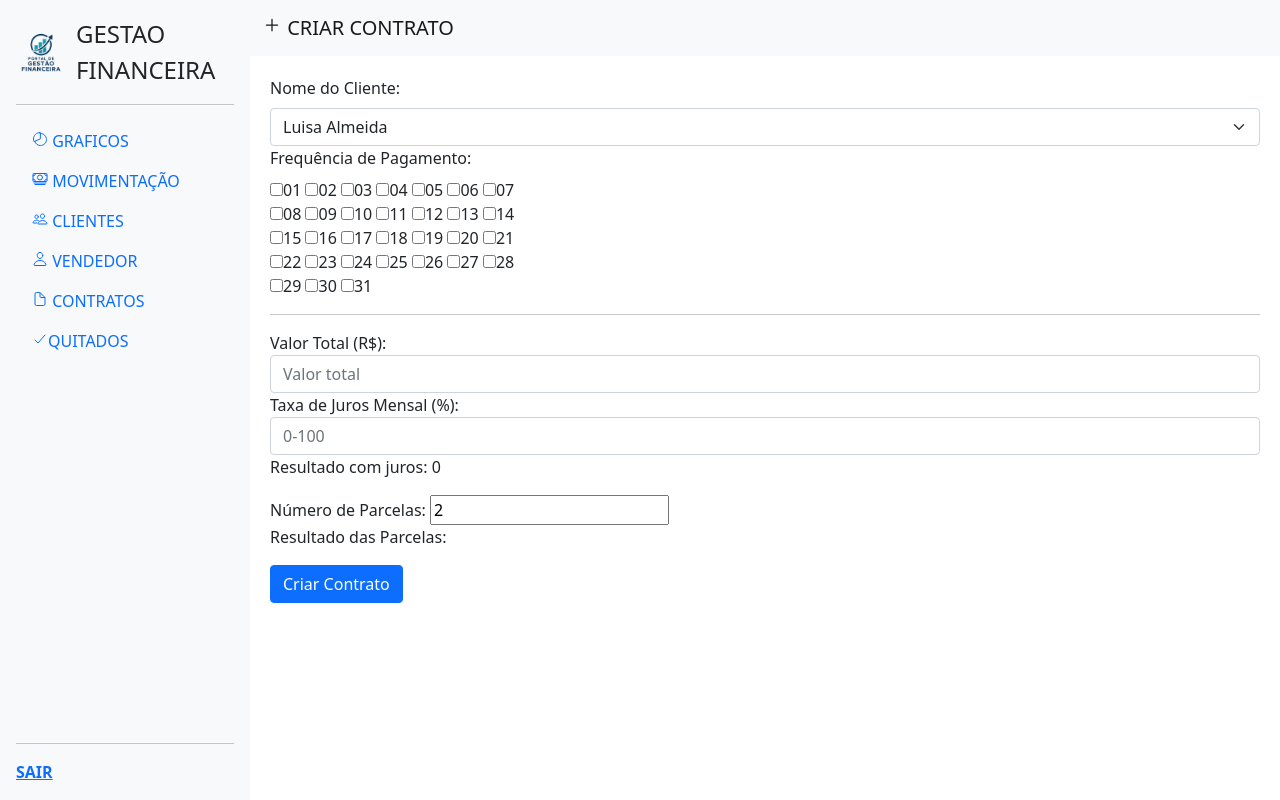
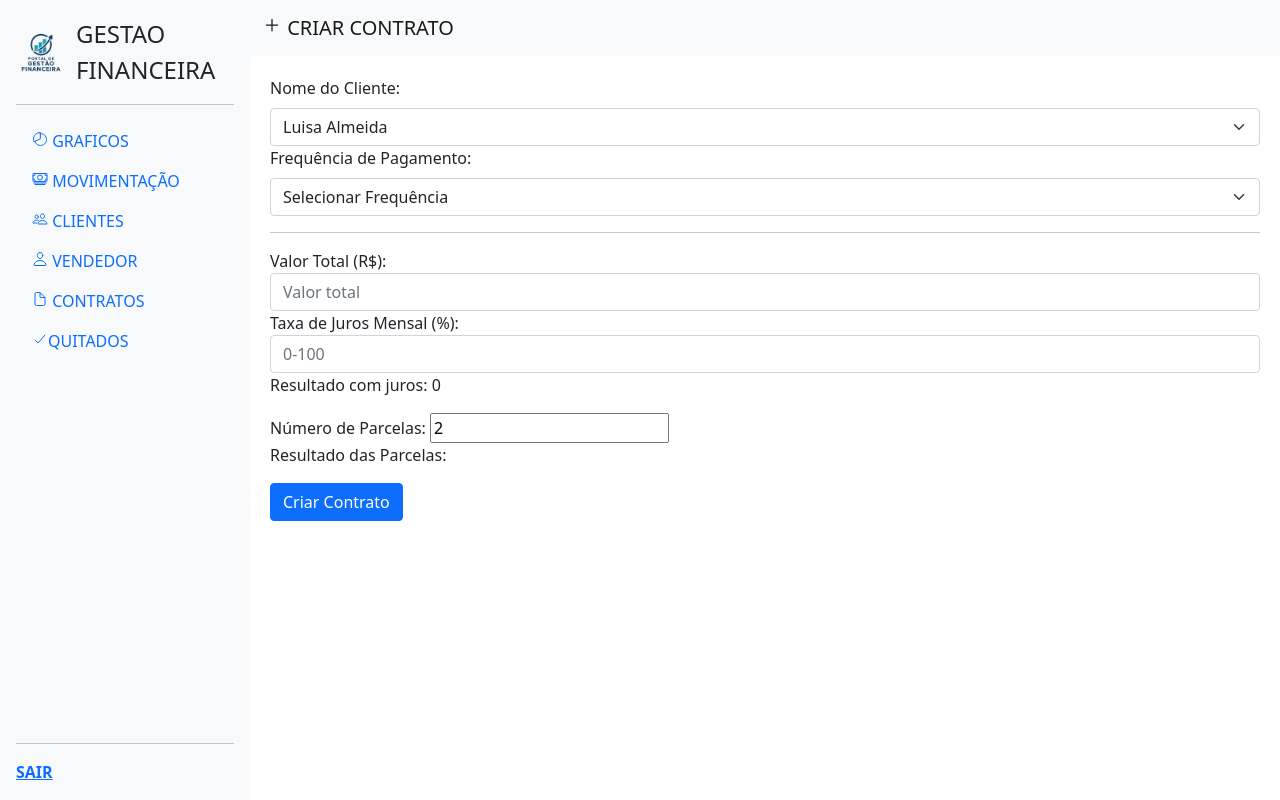
Before and after one commit to luanajulia/FinansManager, a Flask app: page /criarcontrato in a window 1280 px wide. Run offline with Flask 3, Linux system fonts and the light colour scheme; a user stored in the database is signed in; some libraries are stand-ins or nearby versions.

Commit message:
Sua mensagem descritiva aqui

```diff
--- a/FinansManager/movimentacao/forms.py
+++ b/FinansManager/movimentacao/forms.py
@@ -32,6 +32,7 @@ class FormCliente(FlaskForm):
     cpf = StringField("CPF", validators=[DataRequired()])
     telefone = StringField("Telefone:", validators=[DataRequired()])
     email = StringField("Email:", validators=[DataRequired()])
+    endereco = StringField("Endereço", validators=[DataRequired()])
     data_nascimento = StringField("Data Nascimento:", validators=[DataRequired()])
     botao_confirmacao = SubmitField("Cadastrar")
 
--- a/FinansManager/movimentacao/models.py
+++ b/FinansManager/movimentacao/models.py
@@ -26,6 +26,7 @@ class Cliente(database.Model):
     telefone = database.Column(database.String, nullable=False)
     email = database.Column(database.String, nullable=False)
     data_nascimento = database.Column(database.String, nullable=False)
+    endereco = database.Column(database.String, nullable=False)
     usuario_insert = database.Column(database.String, nullable=False)
 
 class Movimentacao(database.Model):
--- a/FinansManager/movimentacao/routes.py
+++ b/FinansManager/movimentacao/routes.py
@@ -67,6 +67,7 @@ def criarcliente():
                           cpf=form_criarcliente.cpf.data,
                           telefone=form_criarcliente.telefone.data,
                           email=form_criarcliente.email.data,
+                          endereco=form_criarcliente.endereco.data,
                           data_nascimento=form_criarcliente.data_nascimento.data,
                           usuario_insert=current_user.id,
                           id_vendedor=request.form.get("vendedor"))
@@ -84,7 +85,6 @@ def criarcontrato():
         valor=int(request.form.get("valorTotal"))
         juros=int(request.form.get("porcentagem"))
         frequencia=int(request.form.get("divisor"))
-        datas_selecionadas = request.form.getlist('data[]')
         contrato = Contrato(data=datetime.now().strftime('%d/%m/%Y %H:%M'),
                             valor=(((juros/100)*valor)+valor),
                             saldo=(((juros/100)*valor)+valor),
@@ -94,7 +94,7 @@ def criarcontrato():
                             ultimo_insert="Sem movimentação",
                             id_cliente=request.form.get("cliente"),
                             parcelas=str(int((((juros/100)*valor)+valor))/frequencia),
-                            pagamento=str(datas_selecionadas))
+                            pagamento=request.form.get("frequencia"))
         database.session.add(contrato)
         database.session.commit()
         cursor.execute("UPDATE CLIENTE SET saldo = saldo-'"+str((((juros/100)*valor)+valor))+"' WHERE id = '"+request.form.get("cliente")+"'")
--- a/FinansManager/movimentacao/templates/criarcliente.html
+++ b/FinansManager/movimentacao/templates/criarcliente.html
@@ -23,6 +23,9 @@
             {{ form.telefone.label(class="form-label") }}
             {{ form.telefone(class="form-control") }}
 
+            {{ form.endereco.label(class="form-label") }}
+            {{ form.endereco(class="form-control") }}
+
             {{ form.email.label(class="form-label") }}
             {{ form.email(class="form-control") }}
 
--- a/FinansManager/movimentacao/templates/criarcontrato.html
+++ b/FinansManager/movimentacao/templates/criarcontrato.html
@@ -22,37 +22,14 @@
                 {% endfor %}
               </select>
               <label for="frequencia" class="form-label">Frequência de Pagamento:</label><br>
-              <input type="checkbox" id="data" name="data[]"  value="01"/><label for="data">01</label>
-              <input type="checkbox" id="data" name="data[]"  value="02"/><label for="data">02</label>
-              <input type="checkbox" id="data" name="data[]"  value="03"/><label for="data">03</label>
-              <input type="checkbox" id="data" name="data[]"  value="04"/><label for="data">04</label>
-              <input type="checkbox" id="data" name="data[]"  value="05"/><label for="data">05</label>
-              <input type="checkbox" id="data" name="data[]"  value="06"/><label for="data">06</label>
-              <input type="checkbox" id="data" name="data[]"  value="07"/><label for="data">07</label><br>
-              <input type="checkbox" id="data" name="data[]"  value="08"/><label for="data">08</label>
-              <input type="checkbox" id="data" name="data[]"  value="09"/><label for="data">09</label>
-              <input type="checkbox" id="data" name="data[]"  value="10"/><label for="data">10</label>
-              <input type="checkbox" id="data" name="data[]"  value="11"/><label for="data">11</label>
-              <input type="checkbox" id="data" name="data[]"  value="12"/><label for="data">12</label>
-              <input type="checkbox" id="data" name="data[]"  value="13"/><label for="data">13</label>
-              <input type="checkbox" id="data" name="data[]"  value="14"/><label for="data">14</label><br>
-              <input type="checkbox" id="data" name="data[]"  value="15"/><label for="data">15</label>
-              <input type="checkbox" id="data" name="data[]"  value="16"/><label for="data">16</label>
-              <input type="checkbox" id="data" name="data[]"  value="17"/><label for="data">17</label>
-              <input type="checkbox" id="data" name="data[]"  value="18"/><label for="data">18</label>
-              <input type="checkbox" id="data" name="data[]"  value="19"/><label for="data">19</label>
-              <input type="checkbox" id="data" name="data[]"  value="20"/><label for="data">20</label>
-              <input type="checkbox" id="data" name="data[]"  value="21"/><label for="data">21</label><br>
-              <input type="checkbox" id="data" name="data[]"  value="22"/><label for="data">22</label>
-              <input type="checkbox" id="data" name="data[]"  value="23"/><label for="data">23</label>
-              <input type="checkbox" id="data" name="data[]"  value="24"/><label for="data">24</label>
-              <input type="checkbox" id="data" name="data[]"  value="25"/><label for="data">25</label>
-              <input type="checkbox" id="data" name="data[]"  value="26"/><label for="data">26</label>
-              <input type="checkbox" id="data" name="data[]"  value="27"/><label for="data">27</label>
-              <input type="checkbox" id="data" name="data[]"  value="28"/><label for="data">28</label><br>
-              <input type="checkbox" id="data" name="data[]"  value="29"/><label for="data">29</label>
-              <input type="checkbox" id="data" name="data[]"  value="30"/><label for="data">30</label>
-              <input type="checkbox" id="data" name="data[]"  value="31"/><label for="data">31</label>
+              <select class="form-select" aria-label="Default select example" name="frequencia" id="frequencia">
+                <option selected>Selecionar Frequência</option>
+                <option value="Diario">Diario</option>
+                <option value="Semanal">Semanal</option>
+                <option value="Mensal">Mensal</option>
+                <option value="Bimestral">Bimestral</option>
+                <option value="Trimestral">Trimestral</option>
+              </select>
 
               <hr>
             <label>Valor Total (R$):</label>
```
Also changed, not shown: FinansManager/instance/comunidade.db.
